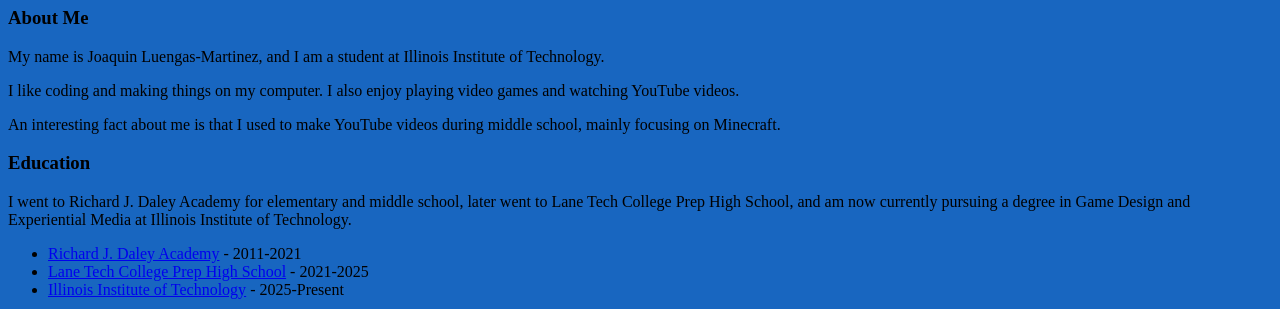
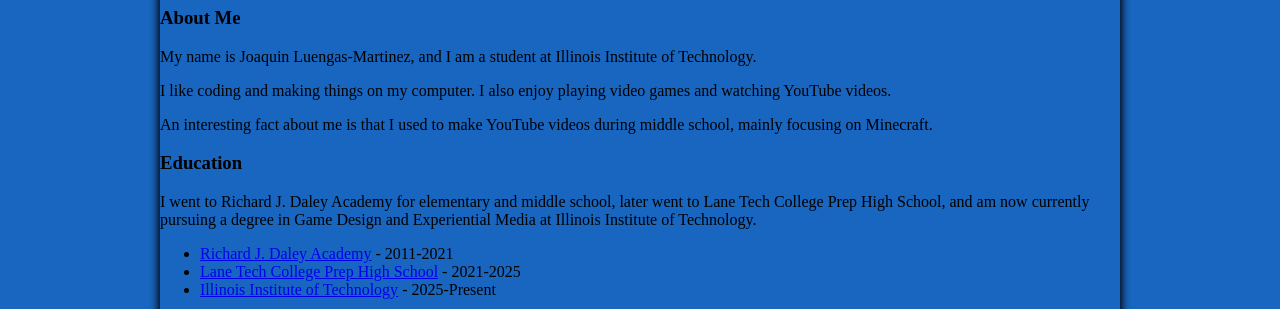
Before and after one commit to JoaquinLuMa/joaquinluma.github.io, a plain HTML site: page ITMD - Fall Semester 2026/Projects/Project 2/index.html in a window 1280 px wide. Shown: the part 143-452 px from the top of the page. Drawn offline with Linux system fonts and the light colour scheme.

Commit message:
Fixed nav list and added to css style sheet.

```diff
--- a/ITMD - Fall Semester 2026/Projects/Project 2/index.html
+++ b/ITMD - Fall Semester 2026/Projects/Project 2/index.html
@@ -3,15 +3,16 @@
   <head>
     <meta charset="utf-8">
     <link rel="stylesheet" type="text/css" href="style.css">
+    <title>Home</title>
+  </head>
+
+  <body>
     <ul>
       <li><a href="index.html">Home</a></li>
       <li><a href="resume.html">Resume</a></li>
       <li><a href="hobby.html">Hobbies</a></li>
     </ul>
-    <title>Home</title>
-  </head>
-
-  <body>
+    <div id="page-wrapper">
       <h1>HOME</h1>
       <h3>About Me</h3>
       <p>My name is Joaquin Luengas-Martinez, and I am a student at Illinois Institute of Technology.</p>
@@ -28,5 +29,6 @@
       <img src="project2images/lanetech_logo.jpg" alt="Lane Tech College Prep High School Logo">
       <img src="project2images/illinoistech_logo.png" alt="Illinois Institute of Technology Logo">
       <h3>My Goals</h3>
+    </div>
   </body>
 </html>
--- a/ITMD - Fall Semester 2026/Projects/Project 2/style.css
+++ b/ITMD - Fall Semester 2026/Projects/Project 2/style.css
@@ -1,3 +1,9 @@
 body{
     background-color: #1866c0;
 }
+#page-wrapper{
+  width: 960px;
+  margin: 0 auto;
+  box-shadow: 0px 4px 8px 2px rgba(0, 0, 0, 1);
+  border-radius: 12px 12px 0px 0px;
+}
```
Also changed, not shown: ITMD - Fall Semester 2026/Projects/Project 2/hobby.html (+4 -4 lines), ITMD - Fall Semester 2026/Projects/Project 2/resume.html (+4 -4 lines). Lines whose indentation alone changed are shown as unchanged.
